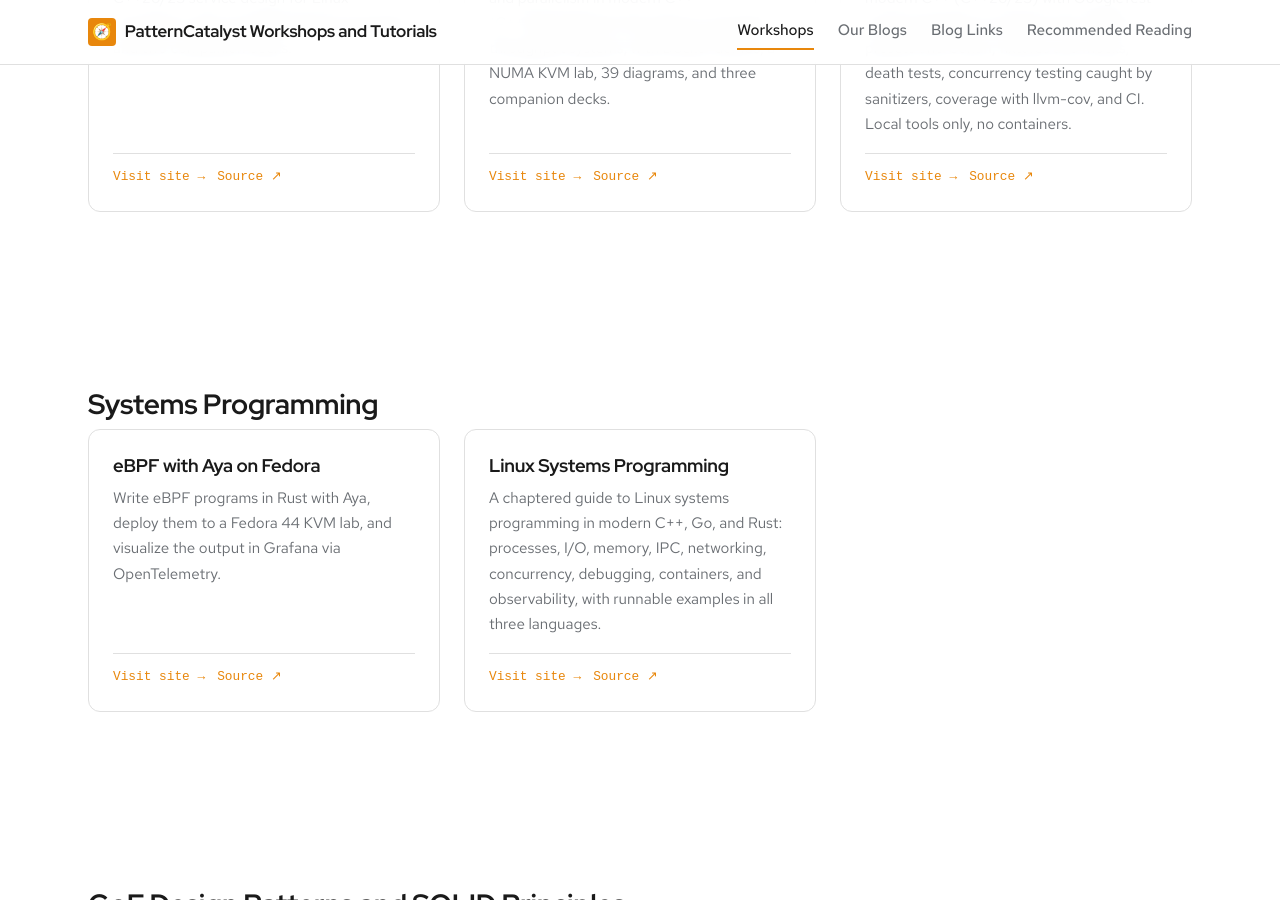
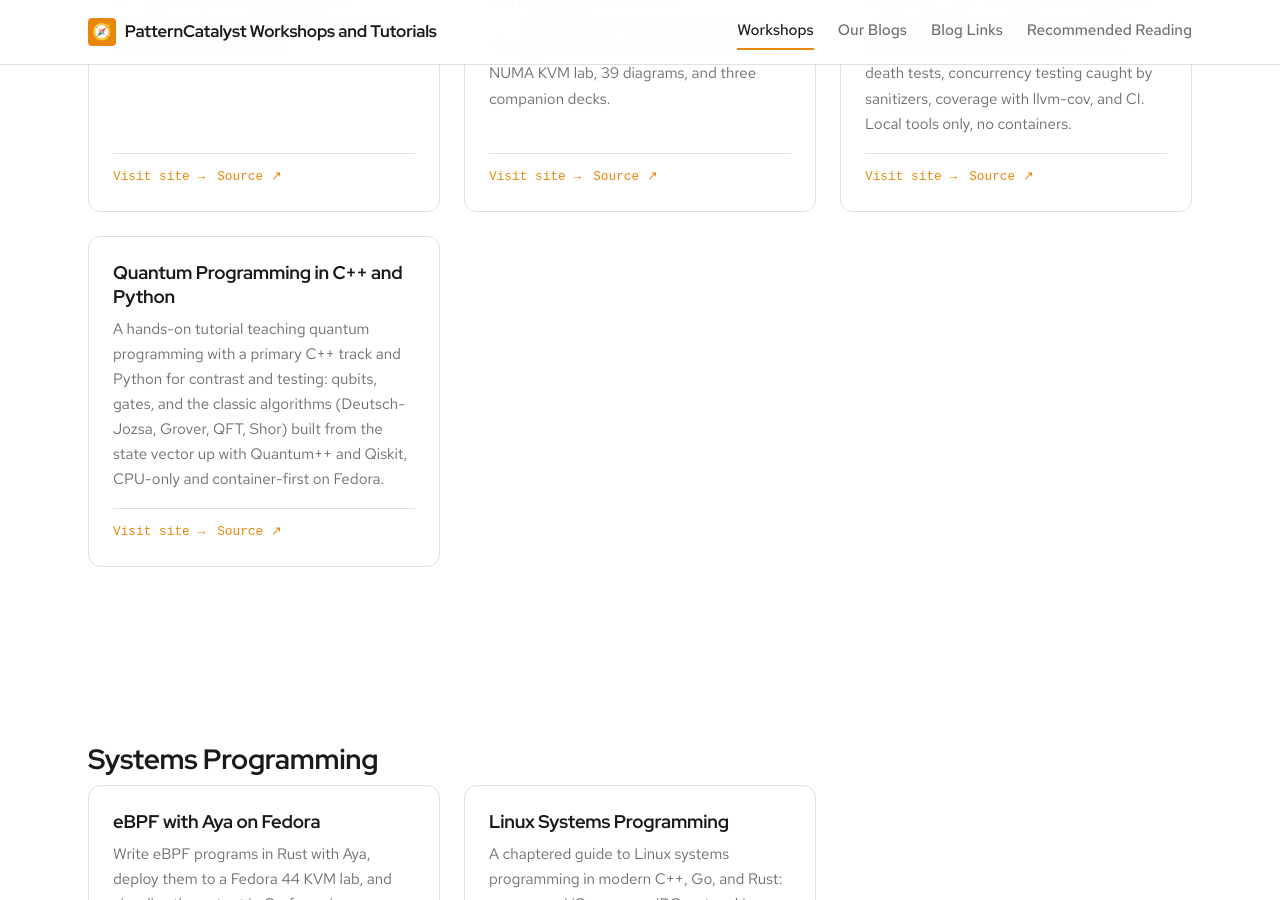
Before and after one commit to patterncatalyst/patterncatalyst-workshops-tutorials-list, a Jekyll site: the page built from index.html, in a window 1280 px wide and 900 px high, scrolled down 4556 px. Built offline with Jekyll 4.4.1, drawn with Linux system fonts in a browser that asks for light colours; some web fonts are replaced.

Commit message:
docs: add Quantum Programming in C++ and Python to the sites catalog (#66)
New C++ Programming entry linking the live tutorial site and repo.

Assisted-by: claude-code:claude-opus-4-8

Co-authored-by: PatternCatalyst <local@example.invalid>

```diff
--- a/_data/sites.yml
+++ b/_data/sites.yml
@@ -148,6 +148,13 @@ entries:
     site_url: "https://patterncatalyst.github.io/cpp-testing-with-googletest/"
     repo_url: "https://github.com/patterncatalyst/cpp-testing-with-googletest"
 
+  - slug: "quantum-programming-cpp-python"
+    title: "Quantum Programming in C++ and Python"
+    group: "C++ Programming"
+    synopsis: "A hands-on tutorial teaching quantum programming with a primary C++ track and Python for contrast and testing: qubits, gates, and the classic algorithms (Deutsch-Jozsa, Grover, QFT, Shor) built from the state vector up with Quantum++ and Qiskit, CPU-only and container-first on Fedora."
+    site_url: "https://patterncatalyst.github.io/quantum-programming-cpp-python/"
+    repo_url: "https://github.com/patterncatalyst/quantum-programming-cpp-python"
+
   - slug: "ebpf-with-aya"
     title: "eBPF with Aya on Fedora"
     group: "Systems Programming"
```
